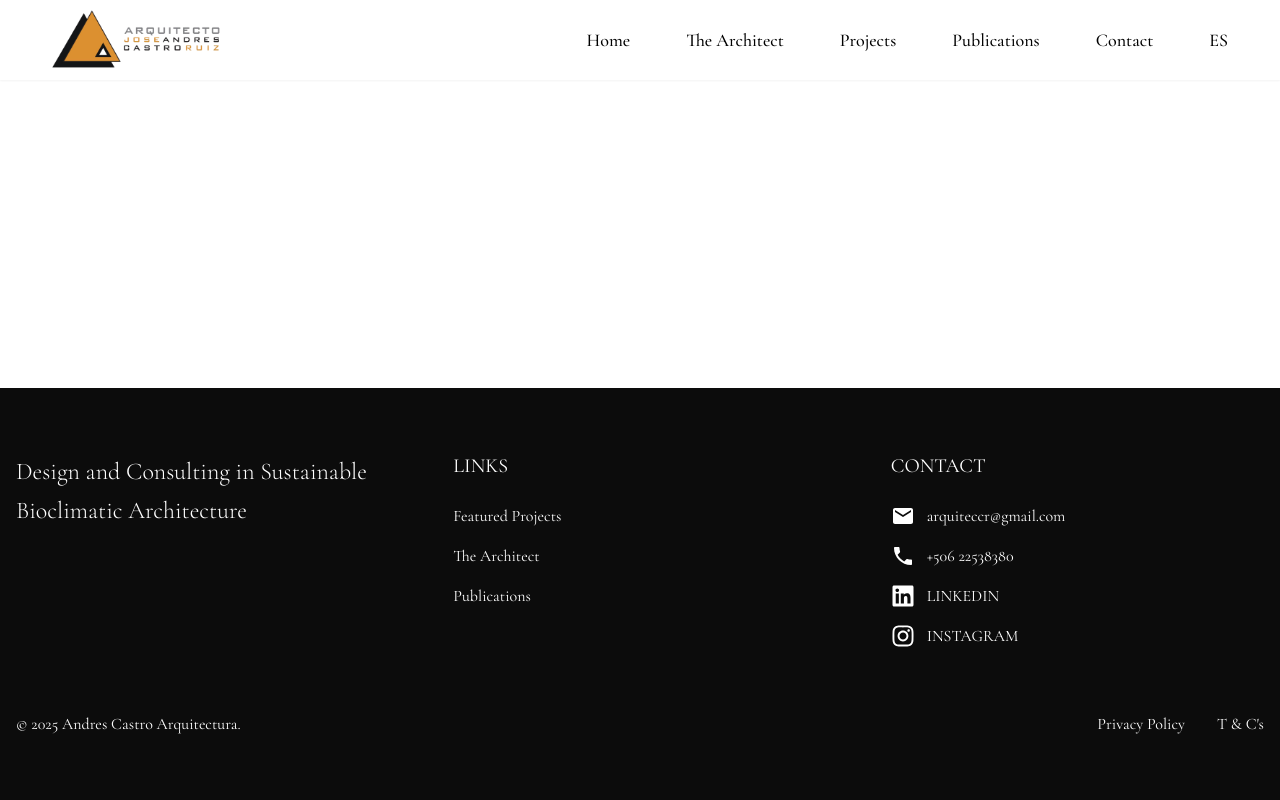
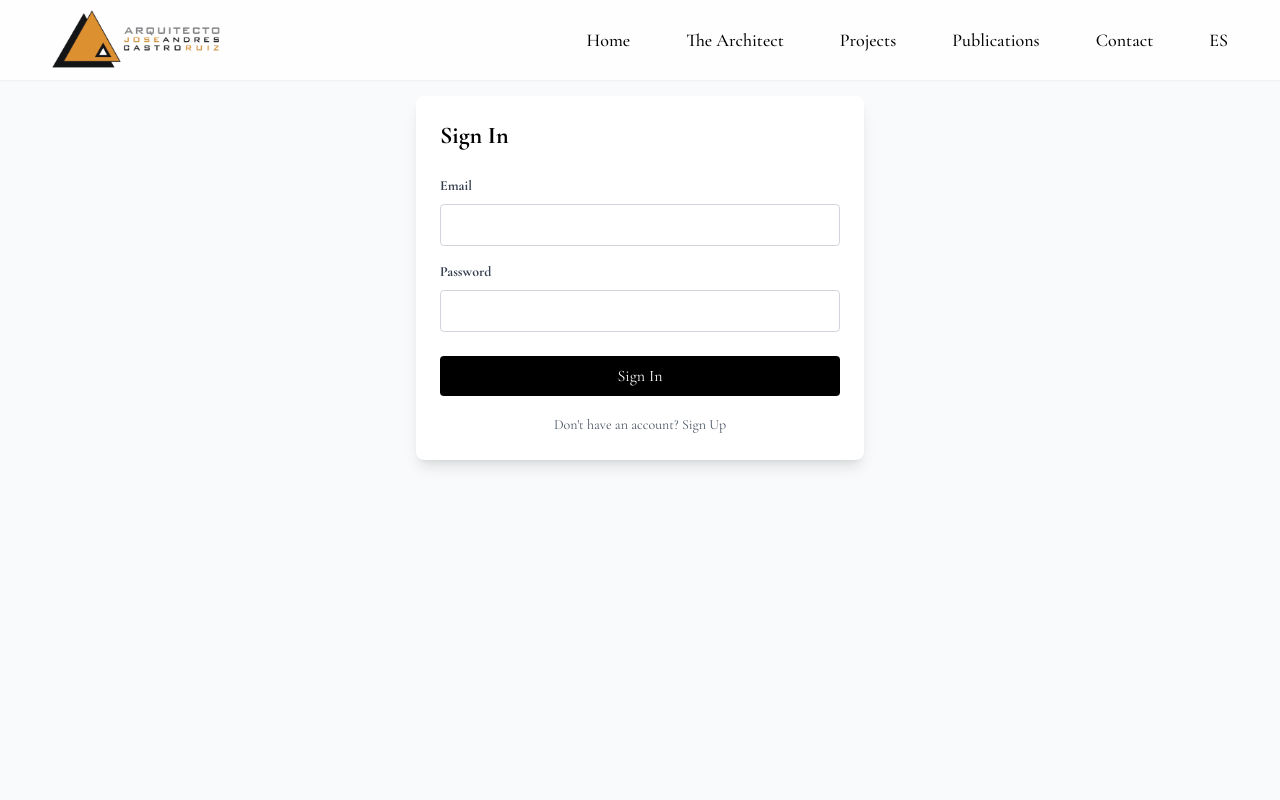
Before and after one commit to botflowlab/AndresCastroWebsite, a React (Vite) app: page /client-dashboard in a window 1280 px wide. Shown: the top 800 px of the page. Built offline with nearby package versions, Linux system fonts and the light colour scheme; no server answers; a web font is replaced by a local one.

Commit message:
Implement Authentication

```diff
--- a/src/App.jsx
+++ b/src/App.jsx
@@ -6,6 +6,7 @@ import Projects from './pages/projects/Projects.jsx';
 import ProjectDetailPage from './pages/projects/ProjectDetailPage.jsx';
 import Contact from './pages/contact/Contact.jsx';
 import Architect from './pages/architect/Architect.jsx';
+import AuthPage from './pages/auth/AuthPage.jsx';
 
 function App() {
   return (
@@ -17,6 +18,7 @@ function App() {
           <Route path="/proyectos/:slug" element={<ProjectDetailPage />} />
           <Route path="/contacto" element={<Contact />} />
           <Route path="/arquitecto" element={<Architect />} />
+          <Route path="/client-dashboard" element={<AuthPage />} />
         </Routes>
       </Layout>
     </Router>
--- /dev/null
+++ b/src/pages/auth/AuthPage.jsx
@@ -0,0 +1,157 @@
+import React, { useState, useEffect } from 'react';
+import { supabase } from '../../supabaseClient';
+import { useNavigate } from 'react-router-dom';
+
+export default function AuthPage() {
+  const [email, setEmail] = useState('');
+  const [password, setPassword] = useState('');
+  const [loading, setLoading] = useState(false);
+  const [error, setError] = useState(null);
+  const [mode, setMode] = useState('login'); // 'login' or 'register'
+  const [session, setSession] = useState(null);
+  const navigate = useNavigate();
+
+  useEffect(() => {
+    supabase.auth.getSession().then(({ data: { session } }) => {
+      setSession(session);
+    });
+
+    const {
+      data: { subscription },
+    } = supabase.auth.onAuthStateChange((_event, session) => {
+      setSession(session);
+    });
+
+    return () => subscription.unsubscribe();
+  }, []);
+
+  async function handleSignUp(e) {
+    e.preventDefault();
+    setLoading(true);
+    setError(null);
+
+    try {
+      const { error } = await supabase.auth.signUp({
+        email,
+        password,
+      });
+
+      if (error) throw error;
+      alert('Check your email for the confirmation link!');
+    } catch (error) {
+      setError(error.message);
+    } finally {
+      setLoading(false);
+    }
+  }
+
+  async function handleSignIn(e) {
+    e.preventDefault();
+    setLoading(true);
+    setError(null);
+
+    try {
+      const { error } = await supabase.auth.signInWithPassword({
+        email,
+        password,
+      });
+
+      if (error) throw error;
+    } catch (error) {
+      setError(error.message);
+    } finally {
+      setLoading(false);
+    }
+  }
+
+  async function handleSignOut() {
+    try {
+      const { error } = await supabase.auth.signOut();
+      if (error) throw error;
+      navigate('/');
+    } catch (error) {
+      setError(error.message);
+    }
+  }
+
+  if (session) {
+    return (
+      <div className="min-h-screen pt-24 bg-gray-50">
+        <div className="max-w-md mx-auto p-6 bg-white rounded-lg shadow-lg">
+          <h2 className="text-2xl font-bold mb-6">Welcome, {session.user.email}</h2>
+          <button
+            onClick={handleSignOut}
+            className="w-full bg-red-600 text-white py-2 px-4 rounded hover:bg-red-700 transition-colors"
+          >
+            Sign Out
+          </button>
+        </div>
+      </div>
+    );
+  }
+
+  return (
+    <div className="min-h-screen pt-24 bg-gray-50">
+      <div className="max-w-md mx-auto p-6 bg-white rounded-lg shadow-lg">
+        <h2 className="text-2xl font-bold mb-6">
+          {mode === 'login' ? 'Sign In' : 'Create Account'}
+        </h2>
+
+        <form onSubmit={mode === 'login' ? handleSignIn : handleSignUp}>
+          <div className="mb-4">
+            <label className="block text-gray-700 text-sm font-bold mb-2" htmlFor="email">
+              Email
+            </label>
+            <input
+              id="email"
+              type="email"
+              value={email}
+              onChange={(e) => setEmail(e.target.value)}
+              className="w-full px-3 py-2 border border-gray-300 rounded focus:outline-none focus:border-black"
+              required
+            />
+          </div>
+
+          <div className="mb-6">
+            <label className="block text-gray-700 text-sm font-bold mb-2" htmlFor="password">
+              Password
+            </label>
+            <input
+              id="password"
+              type="password"
+              value={password}
+              onChange={(e) => setPassword(e.target.value)}
+              className="w-full px-3 py-2 border border-gray-300 rounded focus:outline-none focus:border-black"
+              required
+            />
+          </div>
+
+          {error && (
+            <div className="mb-4 text-red-600 text-sm">
+              {error}
+            </div>
+          )}
+
+          <button
+            type="submit"
+            disabled={loading}
+            className="w-full bg-black text-white py-2 px-4 rounded hover:bg-gray-800 transition-colors"
+          >
+            {loading ? 'Loading...' : mode === 'login' ? 'Sign In' : 'Sign Up'}
+          </button>
+        </form>
+
+        <div className="mt-4 text-center">
+          <button
+            onClick={() => setMode(mode === 'login' ? 'register' : 'login')}
+            className="text-sm text-gray-600 hover:text-black"
+          >
+            {mode === 'login'
+              ? "Don't have an account? Sign Up"
+              : 'Already have an account? Sign In'}
+          </button>
+        </div>
+      </div>
+    </div>
+  );
+}
```
